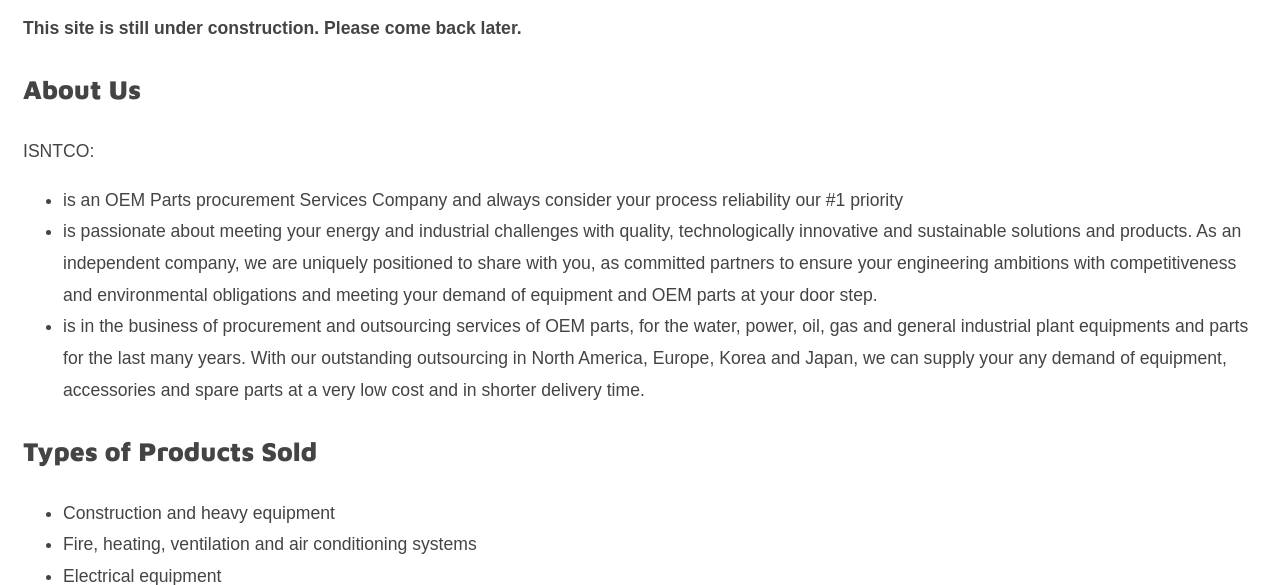
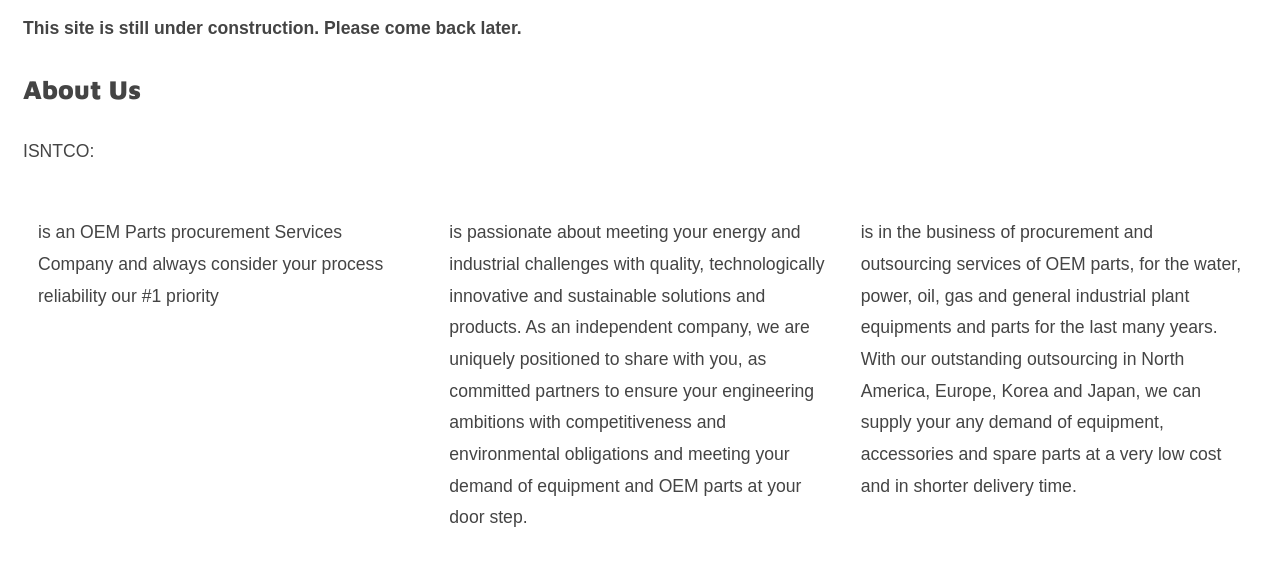
Before and after one commit to Hassan-Shabbir/isntco, a plain HTML site: page index.html in a window 1280 px wide. Shown: the part 173-758 px from the top of the page. Drawn offline with Linux system fonts and the light colour scheme.

Commit message:
added div based bullet points

```diff
--- a/index.html
+++ b/index.html
@@ -60,6 +60,16 @@
       display: none;
     }
 
+    .points {
+      display: grid;
+      grid-template-columns: repeat(3, 1fr);
+      justify-content: space-between;
+    }
+
+    .points > * {
+      padding: 15px;
+    }
+
     /** hide other tabs and only show logo and "more" **/
     @media only screen and (max-width: 1200px) {
       .navbar {
@@ -67,7 +77,7 @@
       }
     }
 
-    @media only screen and (max-width: 930px) {
+    @media only screen and (max-width: 940px) {
       .navbar {
         grid-template-columns: repeat(2, 1fr);
       }
@@ -99,17 +109,17 @@
     <p><strong>This site is still under construction. Please come back later.</strong></p>
     <h2>About Us</h2>
     <p>ISNTCO:</p>
-    <ul>
-      <li>is an OEM Parts procurement Services Company and always consider your process reliability our #1 priority</li>
-      <li>is passionate about meeting your energy and industrial challenges with quality, technologically innovative
+    <div class="points">
+      <p>is an OEM Parts procurement Services Company and always consider your process reliability our #1 priority</p>
+      <p>is passionate about meeting your energy and industrial challenges with quality, technologically innovative
       and sustainable solutions and products. As an independent company, we are uniquely positioned to share with you,
       as committed partners to ensure your engineering ambitions with competitiveness and environmental obligations
-      and meeting your demand of equipment and OEM parts at your door step.</li>
-      <li>is in the business of procurement and outsourcing services of OEM parts, for the water, power, oil, gas
+      and meeting your demand of equipment and OEM parts at your door step.</p>
+      <p>is in the business of procurement and outsourcing services of OEM parts, for the water, power, oil, gas
       and general industrial plant equipments and parts for the last many years. With our outstanding outsourcing
       in North America, Europe, Korea and Japan, we can supply your any demand of equipment, accessories and spare
-      parts at a very low cost and in shorter delivery time.</li>
-    </ul>
+      parts at a very low cost and in shorter delivery time.</p>
+    </div>
     <h2>Types of Products Sold</h2>
     <ul>
       <li>Construction and heavy equipment</li>
```
